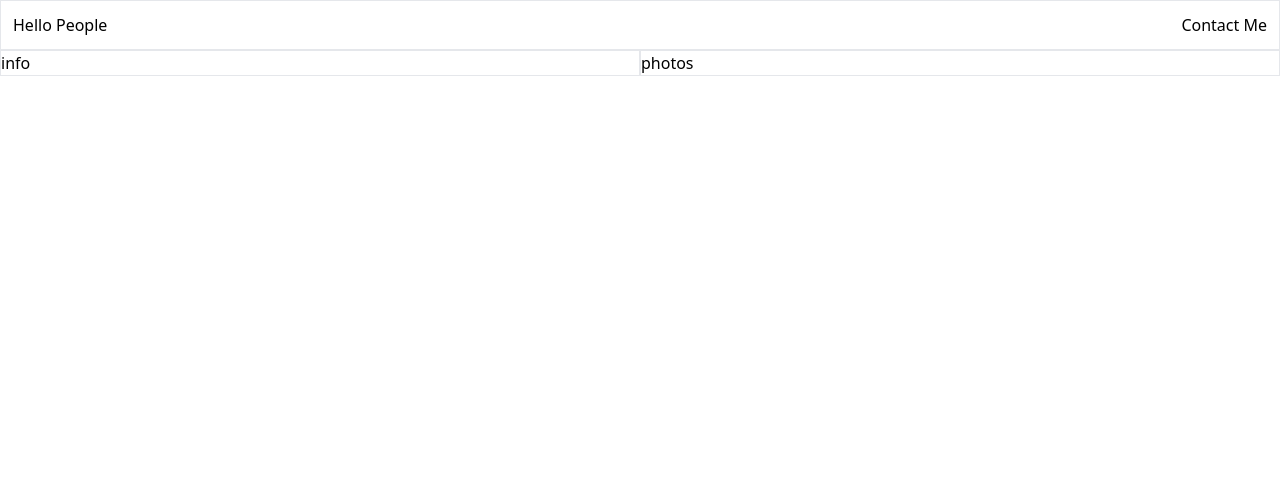
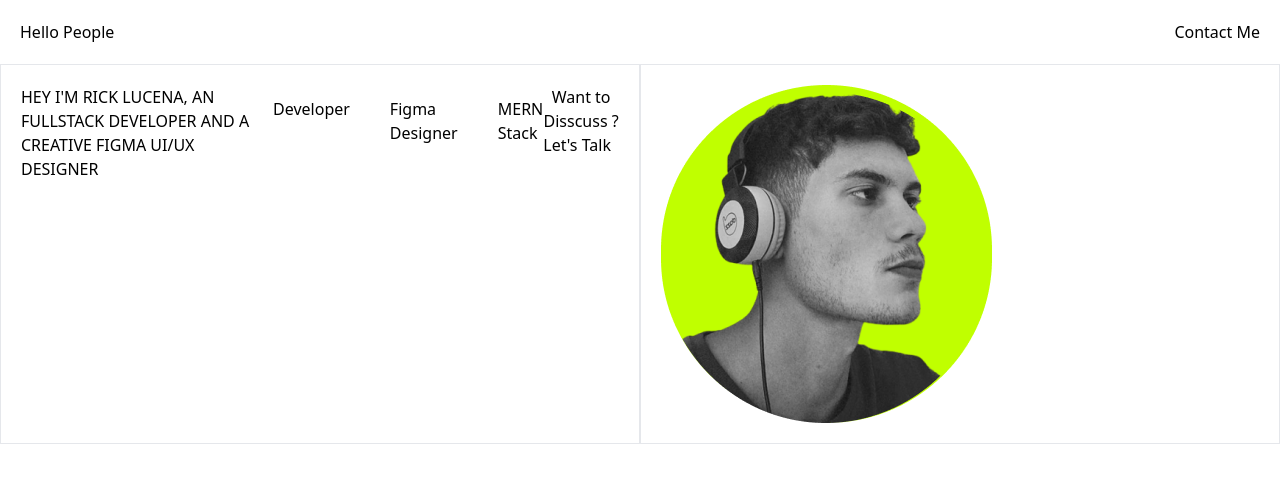
Before and after one commit to SrLuc/NewPortifolio, a React (Vite) app: page / in a window 1280 px wide. Shown: the top 482 px of the page. Built offline with nearby package versions, Linux system fonts and the light colour scheme.

Commit message:
Add profile image in Home page

```diff
--- /dev/null
+++ b/src/components/Container.jsx
@@ -0,0 +1,5 @@
+const Container = ({ children, direction, content}) => {
+  return <section className={`p-5 border flex flex-${direction} justify-${content} w-full`}>{children}</section>;
+};
+
+export default Container;
--- /dev/null
+++ b/src/components/UIelements/HomeHeader.jsx
@@ -0,0 +1,10 @@
+const HomeHeader = () => {
+  return (
+    <header className="flex justify-between p-5">
+      <h2>Hello People</h2>
+      <button>Contact Me</button>
+    </header>
+  );
+};
+
+export default HomeHeader;
--- /dev/null
+++ b/src/components/typograph/Text.jsx
@@ -0,0 +1,5 @@
+const Text = ({ children, size, bold, heigth }) => {
+  return <p className={`text-${size} font-${bold} leading-${heigth}`}>{children}</p>;
+};
+
+export default Text;
--- a/src/pages/Home.jsx
+++ b/src/pages/Home.jsx
@@ -1,16 +1,35 @@
 import React from "react";
-import HomeContainer from "../components/UIelements/Container";
+
+import HomeContainer from "../components/UIelements/HomeContainer";
+import Container from "../components/Container";
+import Text from "../components/typograph/Text";
+import MeProfile from "../../src/assets/image/Me.png";
+import HomeHeader from "../components/UIelements/HomeHeader";
+
 
 const Home = () => {
   return (
     <React.Fragment>
-      <header className="flex justify-between border p-3">
-        <h2>Hello People</h2>
-        <button>Contact Me</button>
-      </header>
+      <HomeHeader/>
       <HomeContainer>
-        <section className="w-full border">info</section>
-        <section className="w-full border">photos</section>
+        <Container direction={"col"}>
+          <Text size={"3xl"} bold={"bold"} heigth={"loose"}>
+            HEY I'M RICK LUCENA, AN FULLSTACK DEVELOPER AND A CREATIVE FIGMA
+            UI/UX DESIGNER
+          </Text>
+          <ul className="flex w-full justify-start gap-10 py-3">
+            <li>Developer</li>
+            <li>Figma Designer</li>
+            <li>MERN Stack</li>
+          </ul>
+          <nav>
+            <button>Want to Disscuss ?</button>
+            <button>Let's Talk</button>
+          </nav>
+        </Container>
+        <Container content={"center"}>
+          <img src={MeProfile} alt="" />
+        </Container>
       </HomeContainer>
     </React.Fragment>
   );
```
Also changed, not shown: src/assets/Image/Me.png (added), src/components/UIelements/HomeContainer.jsx (renamed from src/components/UIelements/Container.jsx).
